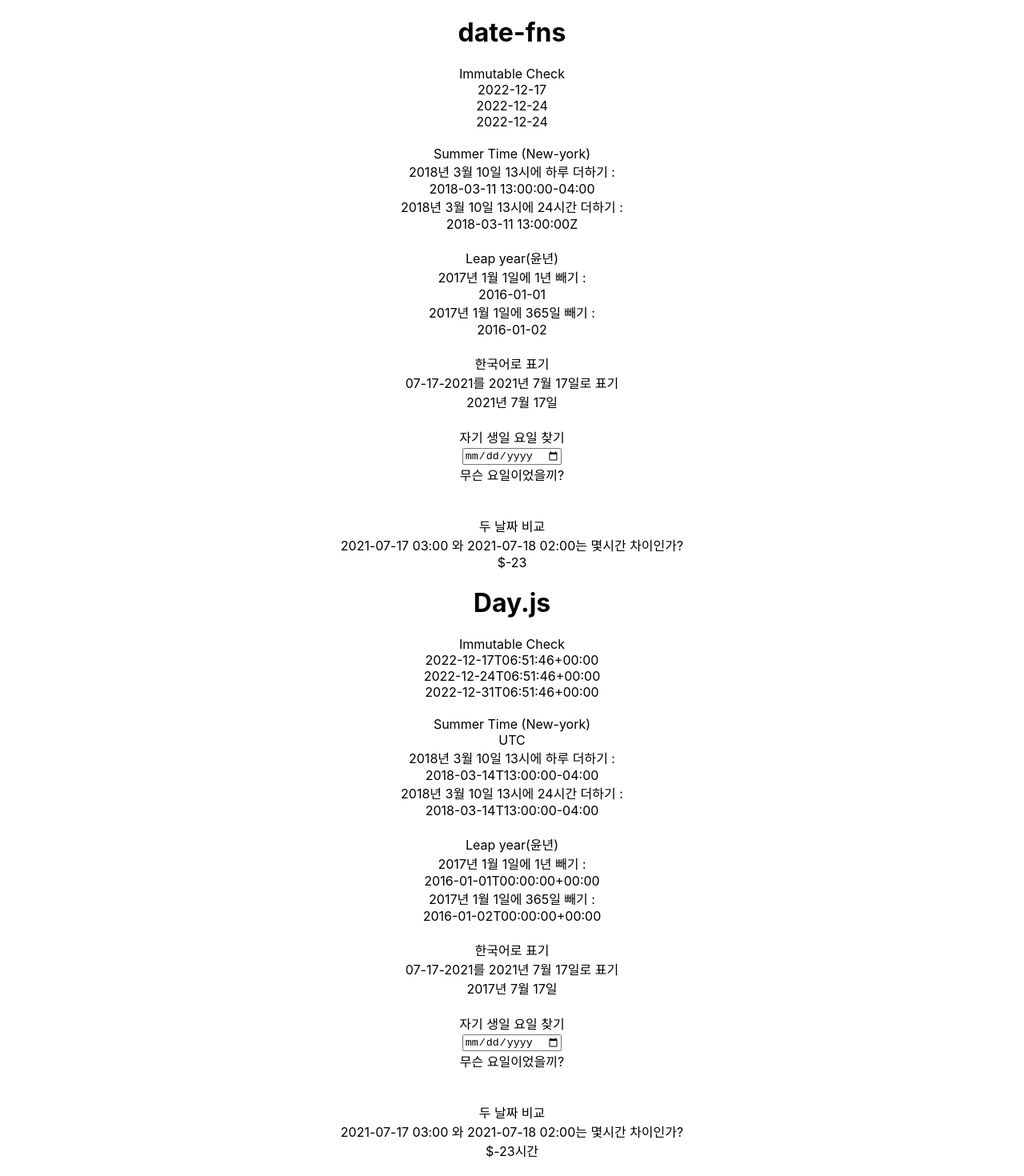
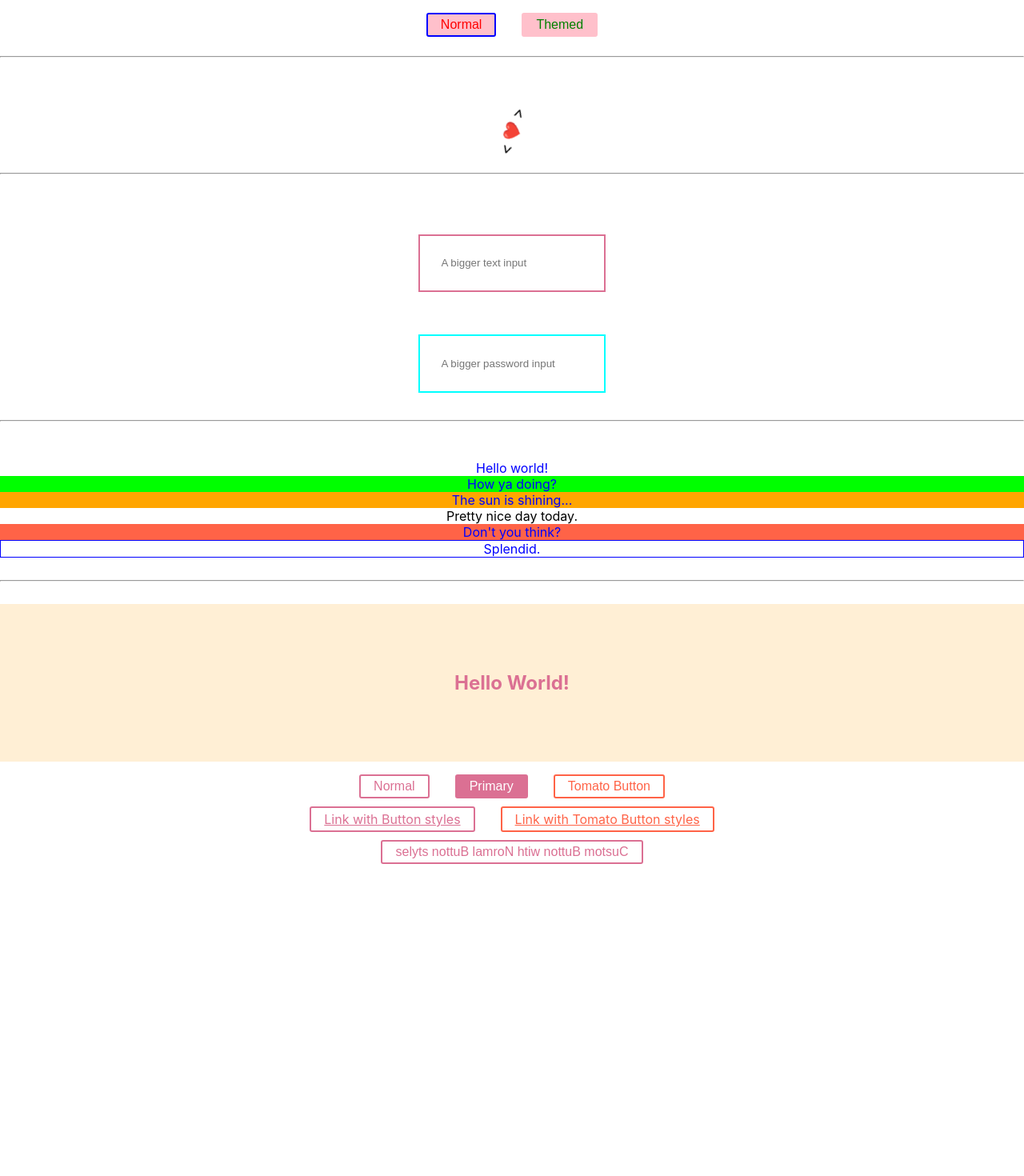
Before and after one commit to soohyunnn/my-app, a React (Create React App) app: page / in a window 1280 px wide. Shown: the top 1470 px of the page at 80% size. After the commit the page ends 1096 px from the top, so only its background shows below. Built offline with nearby package versions, Linux system fonts and the light colour scheme.

Commit message:
한 번에 끝내는 React - React 라이브러리 - styled-component

```diff
--- a/package.json
+++ b/package.json
@@ -13,6 +13,7 @@
     "react": "^18.2.0",
     "react-dom": "^18.2.0",
     "react-scripts": "5.0.1",
+    "styled-components": "^5.3.6",
     "web-vitals": "^2.1.4"
   },
   "scripts": {
--- a/src/App.js
+++ b/src/App.js
@@ -2,13 +2,15 @@
 import DateFnsExample from "./components/Part2/DateFns/DateFnsExample";
 import DayjsExample from "./components/Part2/Dayjs/DayjsExample";
 import MomentExample from "./components/Part2/MomentExample";
+import StyledComponentExample from "./components/Part2/StyledComponent/StyledComponentExample";
 
 function App() {
   return (
     <div className="App">
-      <DateFnsExample />
-      <DayjsExample />
-      <MomentExample />
+      <StyledComponentExample />
+      {/* <DateFnsExample /> */}
+      {/* <DayjsExample /> */}
+      {/* <MomentExample /> */}
     </div>
   );
 }
--- /dev/null
+++ b/src/components/Part2/StyledComponent/StyledComponentExample.jsx
@@ -0,0 +1,210 @@
+import React, { useState } from "react";
+import styled, {
+  keyframes,
+  ThemeProvider,
+  createGlobalStyle,
+} from "styled-components";
+
+// Create a Title component that'll render an <h1> tag with some styles
+const Title = styled.h1`
+  font-size: 1.5em;
+  text-align: center;
+  color: palevioletred;
+`;
+
+// Create a Wrapper component that'll render a <section> tag with some styles
+const Wrapper = styled.section`
+  padding: 4em;
+  background: papayawhip;
+`;
+
+const Button = styled.button`
+  /* Adapt the colors based on primary prop */
+  background: ${(props) => (props.primary ? "palevioletred" : "white")};
+  color: ${(props) => (props.primary ? "white" : "palevioletred")};
+
+  font-size: 1em;
+  margin: 1em;
+  padding: 0.25em 1em;
+  border: 2px solid palevioletred;
+  border-radius: 3px;
+`;
+
+// A new component based on Button, but with some override styles
+const TomatoButton = styled(Button)`
+  color: tomato;
+  border-color: tomato;
+`;
+
+const ReversedButton = (props) => (
+  <Button {...props} children={props.children.split("").reverse()} />
+);
+
+const Thing = styled.div.attrs((/* props */) => ({ tabIndex: 0 }))`
+  color: blue;
+
+  &:hover {
+    color: red; // <Thing> when hovered
+  }
+
+  & ~ & {
+    background: tomato; // <Thing> as a sibling of <Thing>, but maybe not directly next to it (<Thing> 주변에 있는 <Thing>에 적용, 하지만 바로 옆에는 없을 수도 있습니다.)
+  }
+
+  & + & {
+    background: lime; // <Thing> 옆에 <Thing>에 적용
+  }
+
+  &.something {
+    background: orange; // <Thing> 의 className이 ".something"인거에 적용
+  }
+
+  .something-else & {
+    border: 1px solid; // <Thing> inside another element labeled ".something-else"
+  }
+`;
+
+const Input = styled.input.attrs((props) => ({
+  type: "text",
+  size: props.size || "1em",
+}))`
+  border: 2px solid palevioletred;
+  margin: ${(props) => props.size};
+  padding: ${(props) => props.size};
+`;
+
+// Input's attrs will be applied first, and then this attrs obj
+const PasswordInput = styled(Input).attrs({
+  type: "password",
+})`
+  // similarly, border will override Input's border
+  border: 2px solid aqua;
+`;
+
+// Create the keyframes
+const rotate = keyframes`
+  from {
+    transform: rotate(0deg);
+  }
+
+  to {
+    transform: rotate(360deg);
+  }
+`;
+
+// Here we create a component that will rotate everything we pass in over two seconds
+const Rotate = styled.div`
+  display: inline-block;
+  animation: ${rotate} 2s linear infinite;
+  padding: 2rem 1rem;
+  font-size: 1.2rem;
+`;
+
+// Define our button, but with the use of props.theme this time
+const Button1 = styled.button`
+  font-size: 1em;
+  margin: 1em;
+  padding: 0.25em 1em;
+  border-radius: 3px;
+
+  /* Color the border and text with theme.main */
+  color: ${(props) => props.theme.color};
+  border: 2px solid ${(props) => props.theme.borderColor};
+`;
+
+// We are passing a default theme for Buttons that arent wrapped in the ThemeProvider
+Button1.defaultProps = {
+  theme: {
+    color: "red",
+    borderColor: "blue",
+  },
+};
+
+// Define what props.theme will look like
+const defaultTheme = {
+  color: "green",
+  borderColor: "pink",
+};
+
+const redTheme = {
+  color: "red",
+  borderColor: "red",
+};
+
+const greenTheme = {
+  color: "green",
+  borderColor: "green",
+};
+
+const GlobalStyle = createGlobalStyle`
+  button {
+    background-color : pink
+  }
+`;
+
+export default function StyledComponentExample() {
+  const [theme, setTheme] = useState(defaultTheme);
+  // Use Title and Wrapper like any other React component – except they're styled!
+  return (
+    <>
+      <div>
+        <GlobalStyle>
+          <button onclick={() => setTheme(redTheme)}>red</button>
+          <button onclick={() => setTheme(greenTheme)}>green</button>
+        </GlobalStyle>
+        <Button1>Normal</Button1>
+
+        <ThemeProvider theme={theme}>
+          <Button1>Themed</Button1>
+        </ThemeProvider>
+      </div>
+      <hr />
+      <br />
+      <br />
+      <Rotate>&lt; ❤️ &gt;</Rotate>
+      <hr />
+      <br />
+      <br />
+      <div>
+        <Input placeholder="A bigger text input" size="2em" />
+        <br />
+        {/* Notice we can still use the size attr from Input */}
+        <PasswordInput placeholder="A bigger password input" size="2em" />
+      </div>
+      <hr />
+      <br />
+      <br />
+      <>
+        <Thing>Hello world!</Thing>
+        <Thing>How ya doing?</Thing>
+        <Thing className="something">The sun is shining...</Thing>
+        <div>Pretty nice day today.</div>
+        <Thing>Don't you think?</Thing>
+        <div className="something-else">
+          <Thing>Splendid.</Thing>
+        </div>
+      </>
+      <br />
+      <hr />
+      <br />
+      <Wrapper>
+        <Title>Hello World!</Title>
+      </Wrapper>
+      <Button>Normal</Button>
+      <Button primary>Primary</Button>
+      <TomatoButton>Tomato Button</TomatoButton>
+      <br />
+      {/* as = 'a'는 Button 태그를 실제로 네이티브에 있는 a태그와 같게 동작하게 한다. */}
+      <Button as="a" href="#">
+        Link with Button styles
+      </Button>
+      <TomatoButton as="a" href="#">
+        Link with Tomato Button styles
+      </TomatoButton>
+      <br />
+      <Button as={ReversedButton}>
+        Custom Button with Normal Button styles
+      </Button>
+    </>
+  );
+}
```
Also changed, not shown: 1 other file (tests, documents, lock files or other folders).
